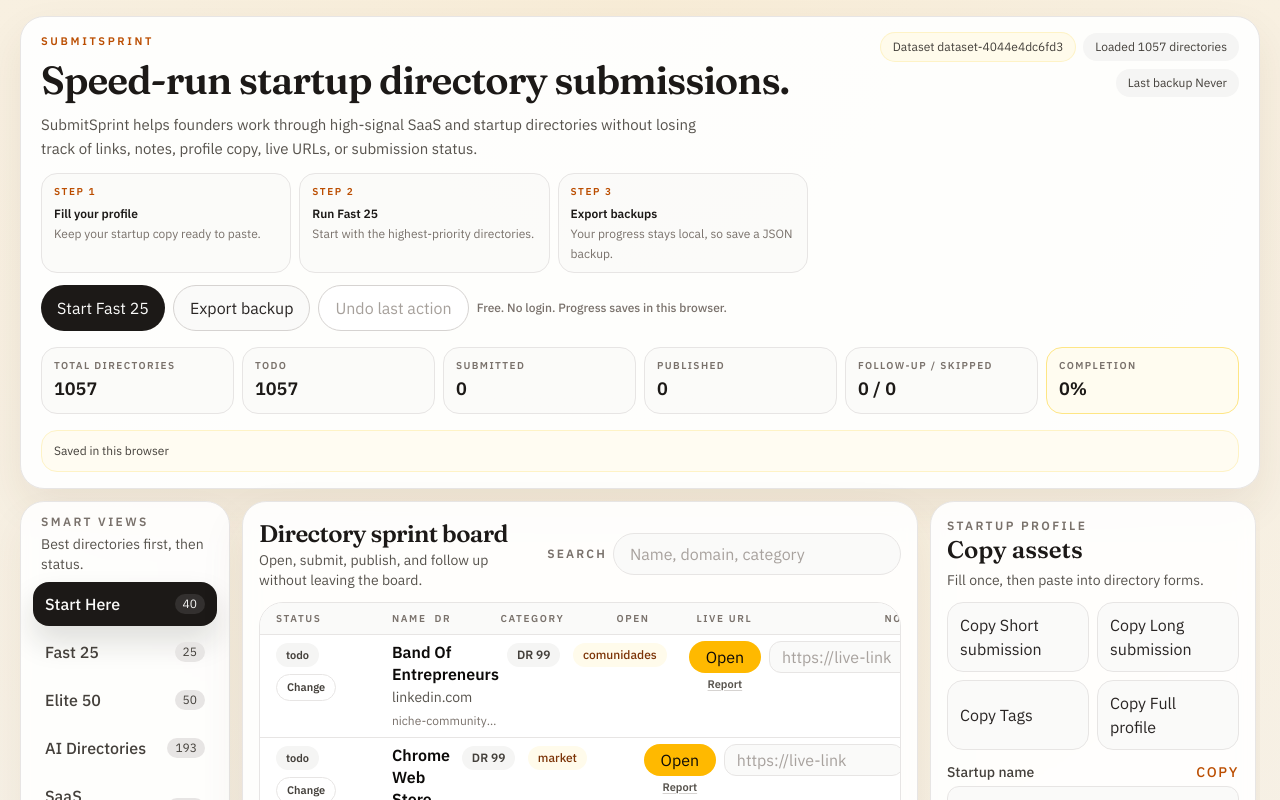
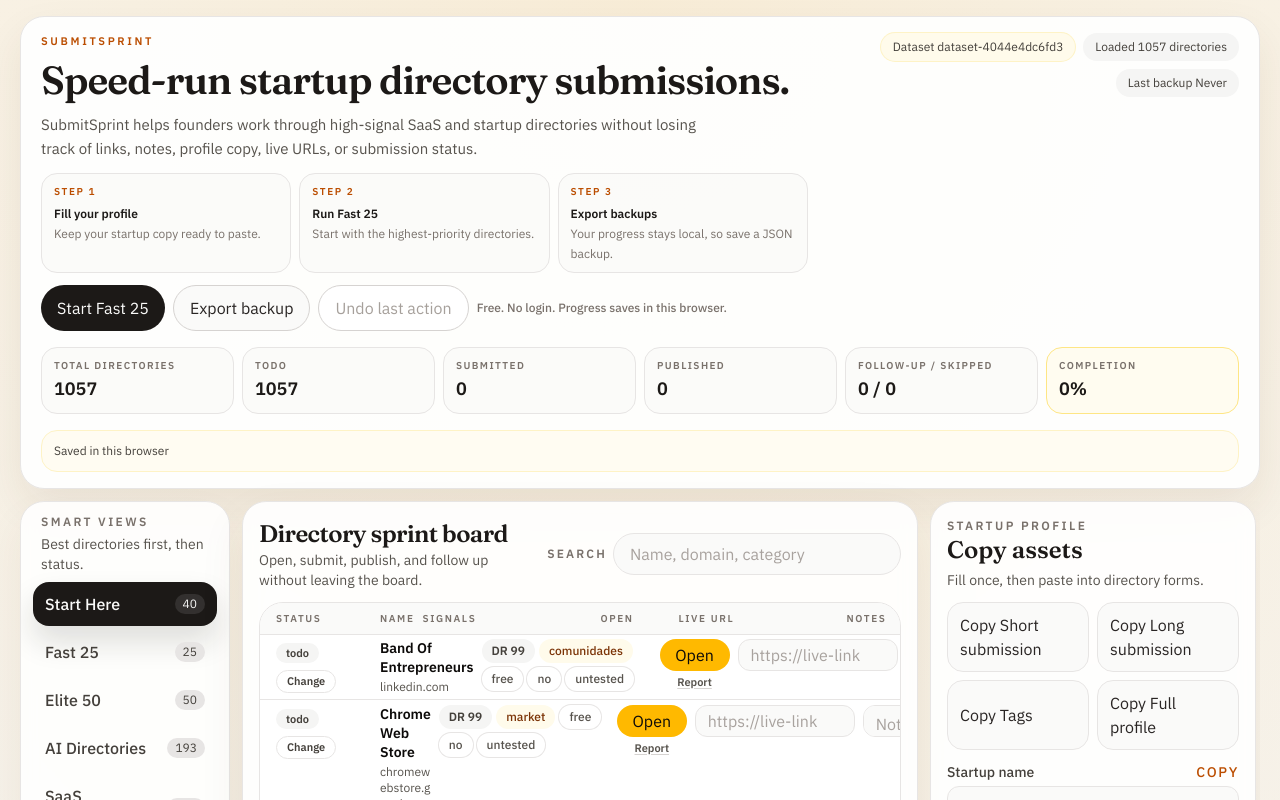
Before and after one commit to Lee-Scott/SubmitSprint, a React (Vite) app: page / in a window 1280 px wide. Shown: the top 800 px of the page. Built offline with nearby package versions, Linux system fonts and the light colour scheme.

Commit message:
git branch --show-current git status --short

```diff
--- a/src/components/DirectoryTable.tsx
+++ b/src/components/DirectoryTable.tsx
@@ -1,5 +1,5 @@
 /* eslint-disable react-hooks/incompatible-library */
-import { useRef } from 'react';
+import { useEffect, useRef, useState } from 'react';
 import { useVirtualizer } from '@tanstack/react-virtual';
 
 import type { DirectoryStatus } from '../types';
@@ -20,23 +20,48 @@
 
 export function DirectoryTable({ directories, onClearFollowUp, onFieldChange, onFieldCommit, onOpen, onStatusChange }: DirectoryTableProps) {
   const parentRef = useRef<HTMLDivElement | null>(null);
+  const [isDesktopBoard, setIsDesktopBoard] = useState(false);
+
+  useEffect(() => {
+    const element = parentRef.current;
+
+    if (!element) {
+      return;
+    }
+
+    const updateBoardSize = () => {
+      setIsDesktopBoard(element.getBoundingClientRect().width >= 1024);
+    };
+
+    updateBoardSize();
+
+    const observer = new ResizeObserver(updateBoardSize);
+    observer.observe(element);
+
+    return () => observer.disconnect();
+  }, []);
 
   const virtualizer = useVirtualizer({
     count: directories.length,
     getScrollElement: () => parentRef.current,
-    estimateSize: () => 148,
+    estimateSize: () => (isDesktopBoard ? 78 : 220),
+    measureElement: (element) => Math.ceil(element.getBoundingClientRect().height),
     overscan: 8,
+    useAnimationFrameWithResizeObserver: true,
   });
+
+  useEffect(() => {
+    virtualizer.measure();
+  }, [isDesktopBoard, virtualizer]);
 
   const items = virtualizer.getVirtualItems();
 
   return (
     <div className="flex min-h-0 flex-1 flex-col overflow-hidden rounded-3xl border border-stone-200 bg-white">
-      <div className="hidden grid-cols-[108px_1.65fr_58px_108px_72px_180px_1.05fr] gap-2 border-b border-stone-200 bg-stone-50 px-4 py-2 text-[10px] font-semibold uppercase tracking-[0.16em] text-stone-500 lg:grid">
+      <div className="hidden grid-cols-[96px_1.55fr_170px_70px_160px_minmax(160px,0.9fr)] gap-2 border-b border-stone-200 bg-stone-50 px-4 py-2 text-[10px] font-semibold uppercase tracking-[0.16em] text-stone-500 lg:grid">
         <div>Status</div>
         <div>Name</div>
-        <div>DR</div>
-        <div>Category</div>
+        <div>Signals</div>
         <div>Open</div>
         <div>Live URL</div>
         <div>Notes</div>
@@ -63,20 +88,20 @@
                 key={entry.record.id}
                 data-index={item.index}
                 ref={virtualizer.measureElement}
-                className="absolute left-0 top-0 w-full border-b border-stone-200 px-2 py-2 sm:px-3 lg:px-4 lg:py-1.5"
+                className="absolute left-0 top-0 w-full border-b border-stone-200 px-2 py-2 sm:px-3 lg:px-4 lg:py-1"
                 style={{ transform: `translateY(${item.start}px)` }}
               >
-                <div className="rounded-2xl bg-stone-50/70 p-2.5 ring-1 ring-stone-100 lg:rounded-none lg:bg-transparent lg:p-0 lg:ring-0">
-                  <div className="grid gap-2.5 lg:grid-cols-[108px_1.65fr_58px_108px_72px_180px_1.05fr] lg:items-start lg:gap-2">
+                <div className="rounded-2xl bg-stone-50/70 p-2 ring-1 ring-stone-100 lg:rounded-none lg:bg-transparent lg:p-0 lg:ring-0">
+                  <div className="grid gap-2 lg:grid-cols-[96px_1.55fr_170px_70px_160px_minmax(160px,0.9fr)] lg:items-start lg:gap-2">
                     <div className="order-2 lg:order-none">
-                      <div className={`inline-flex rounded-full px-2.5 py-1 text-[11px] font-semibold ${statusTone}`}>
+                      <div className={`inline-flex rounded-full px-2.5 py-0.5 text-[11px] font-semibold ${statusTone}`}>
                         {formatStatus(entry.progress.status)}
                       </div>
-                      <details className="group relative mt-1.5">
-                        <summary className="inline-flex cursor-pointer list-none rounded-full border border-stone-200 bg-white px-2.5 py-1 text-[11px] font-semibold text-stone-700 transition hover:border-stone-300 hover:bg-stone-50">
+                      <details className="group relative mt-1">
+                        <summary className="inline-flex cursor-pointer list-none rounded-full border border-stone-200 bg-white px-2.5 py-0.5 text-[11px] font-semibold text-stone-700 transition hover:border-stone-300 hover:bg-stone-50">
                           Change
                         </summary>
-                        <div className="mt-1.5 grid grid-cols-2 gap-1 rounded-xl border border-stone-200 bg-white p-1.5 shadow-sm lg:absolute lg:left-0 lg:z-20 lg:w-44 lg:shadow-lg">
+                        <div className="mt-1 grid grid-cols-2 gap-1 rounded-xl border border-stone-200 bg-white p-1.5 shadow-sm lg:absolute lg:left-0 lg:z-20 lg:w-44 lg:shadow-lg">
                           {statusActions.map((status) => (
                             <button
                               key={status}
@@ -103,7 +128,7 @@
                         </div>
                       </details>
                       {followUpLabel ? (
-                        <div className={`mt-1.5 text-[10px] font-medium ${needsFollowUp ? 'text-amber-800' : 'text-stone-500'}`}>
+                        <div className={`mt-1 text-[10px] font-medium ${needsFollowUp ? 'text-amber-800' : 'text-stone-500'}`}>
                           {needsFollowUp ? 'Follow-up due' : 'Follow-up'} {followUpLabel}
                         </div>
                       ) : null}
@@ -112,25 +137,31 @@
                     <div className="order-1 lg:order-none">
                       <div className="flex flex-wrap items-start justify-between gap-2 lg:block">
                         <div className="min-w-0">
-                          <div className="break-words text-base font-semibold leading-snug text-stone-950">{entry.record.name}</div>
-                          <div className="mt-0.5 break-all text-sm text-stone-600">{entry.record.domain}</div>
+                          <div className="break-words text-[15px] font-semibold leading-snug text-stone-950 lg:text-sm">{entry.record.name}</div>
+                          <div className="mt-0.5 break-all text-sm text-stone-600 lg:text-xs">{entry.record.domain}</div>
                         </div>
                         <div className="flex shrink-0 flex-wrap items-center justify-end gap-1.5 lg:hidden">
                           <ScoreBadge value={entry.record.domainRating} />
                           <CategoryChip value={entry.record.category} />
                         </div>
                       </div>
-                      {entry.record.tags?.length ? <div className="mt-1 line-clamp-1 text-xs leading-5 text-stone-500">{entry.record.tags.join(' · ')}</div> : null}
+                      <div className="mt-1 flex flex-wrap gap-1 lg:hidden">
+                        {entry.record.priceModel ? <MetaChip>{entry.record.priceModel}</MetaChip> : null}
+                        {entry.record.dofollow ? <MetaChip>{entry.record.dofollow}</MetaChip> : null}
+                        {entry.record.linkStatus ? <MetaChip>{entry.record.linkStatus.replace('_', ' ')}</MetaChip> : null}
+                      </div>
+                      {entry.record.tags?.length ? <div className="mt-1 line-clamp-1 text-xs leading-5 text-stone-500 lg:hidden">{entry.record.tags.join(' · ')}</div> : null}
                       {linkWarning ? <div className="mt-1 text-xs font-medium text-amber-800">{linkWarning}</div> : null}
                     </div>
 
-                    <div className="hidden lg:block">
+                    <div className="order-3 hidden flex-wrap gap-1 lg:order-none lg:flex">
                       <ScoreBadge value={entry.record.domainRating} />
+                      <CategoryChip value={entry.record.category} />
+                      {entry.record.priceModel ? <MetaChip>{entry.record.priceModel}</MetaChip> : null}
+                      {entry.record.dofollow ? <MetaChip>{entry.record.dofollow}</MetaChip> : null}
+                      {entry.record.linkStatus ? <MetaChip>{entry.record.linkStatus.replace('_', ' ')}</MetaChip> : null}
                     </div>
-                    <div className="hidden lg:block">
-                      <CategoryChip value={entry.record.category} />
-                    </div>
-                    <div className="order-3 grid grid-cols-[minmax(0,1fr)_auto] items-start gap-2 lg:order-none lg:block">
+                    <div className="order-4 grid grid-cols-[minmax(0,1fr)_auto] items-start gap-2 lg:order-none lg:block">
                       <button
                         className="w-full rounded-full bg-amber-400 px-3 py-1.5 text-sm font-semibold text-stone-950 transition hover:bg-amber-300 disabled:cursor-not-allowed disabled:bg-stone-200 disabled:text-stone-500 lg:py-1"
                         disabled={!canOpen}
@@ -147,7 +178,7 @@
                         Report
                       </a>
                     </div>
-                    <div className="order-4 lg:order-none">
+                    <div className="order-5 lg:order-none">
                       <input
                         aria-label={`${entry.record.name} live URL`}
                         className="h-9 w-full rounded-xl border border-stone-200 bg-white px-3 text-sm outline-none transition focus:border-amber-400 lg:h-8 lg:bg-stone-50 lg:text-xs"
@@ -162,14 +193,14 @@
                           onClick={() => onStatusChange(entry.record.id, 'published')}
                           type="button"
                         >
-                          Mark published
+                          Publish
                         </button>
                       ) : null}
                     </div>
-                    <div className="order-5 lg:order-none">
+                    <div className="order-6 lg:order-none">
                       <textarea
                         aria-label={`${entry.record.name} notes`}
-                        className="min-h-10 w-full resize-y rounded-xl border border-stone-200 bg-white px-3 py-2 text-sm outline-none transition focus:border-amber-400 lg:h-8 lg:min-h-8 lg:py-1.5 lg:text-xs lg:bg-stone-50"
+                        className="min-h-9 w-full resize-y rounded-xl border border-stone-200 bg-white px-3 py-1.5 text-sm outline-none transition focus:border-amber-400 lg:h-8 lg:min-h-8 lg:py-1.5 lg:text-xs lg:bg-stone-50"
                         placeholder="Notes or skip reason"
                         value={entry.progress.notes ?? ''}
                         onChange={(event) => onFieldChange(entry.record.id, 'notes', event.target.value)}
@@ -217,3 +248,7 @@
 function CategoryChip({ value }: { value?: string }) {
   return <div className="inline-flex rounded-full bg-amber-50 px-2.5 py-1 text-xs font-medium text-amber-900">{value ?? 'Uncategorized'}</div>;
 }
+
+function MetaChip({ children }: { children: string }) {
+  return <div className="inline-flex rounded-full bg-white px-2.5 py-1 text-xs font-medium text-stone-600 ring-1 ring-stone-200">{children}</div>;
+}
```
